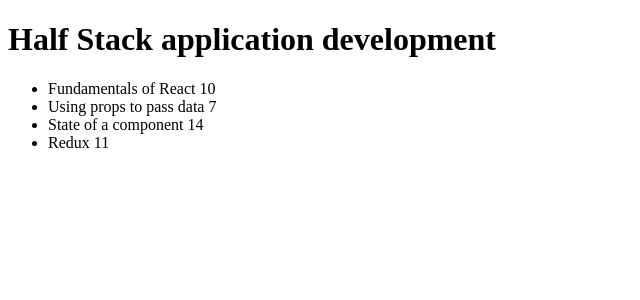
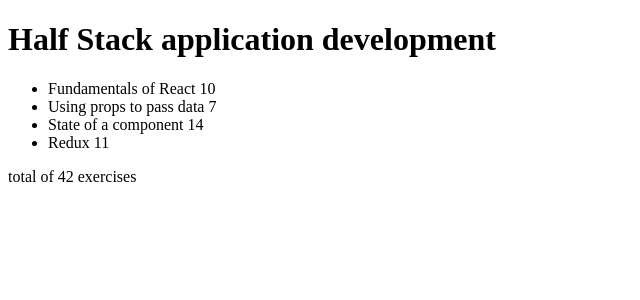
Before and after one commit to juh3/hy_fullstack_open, a JavaScript app in the folder osa2/kurssitiedot_step6/: page / in a window 1280 px wide. Shown: the top 300 px of the page, without its empty margins (0-640 px from the left). Built offline with nearby package versions, Linux system fonts and the light colour scheme.

Commit message:
Implemented total component, which sums up the amount of exercises

```diff
--- a/osa2/kurssitiedot_step6/src/App.js
+++ b/osa2/kurssitiedot_step6/src/App.js
@@ -26,21 +26,17 @@ const App = () => {
       }
     ]
   }
-  const Course = (props) =>{
-    return(
-      <div>
+  const Course = (props) =>(
         <Header course = {props.course}/>
-        <Part course = {props.course}/>
+        )
 
-      </div>
-    )
-  }
   const Header = (props) =>(
     <h1> {props.course.name}</h1>
   )
 
   const Part = (props) =>{
     return(
+
       <ul> {props.course.parts.map(part =>
         <li key = {part.id}>
           {part.name} {part.exercises}
@@ -49,9 +45,27 @@ const App = () => {
    </ul>
     )
   }
+
+  const Total = (props) =>{
+    let total = 0
+    for (let i = 0; i<props.course.parts.length;i++){
+      total += props.course.parts[i].exercises
+    }
+
+    return(
+      <p>total of {total} exercises </p>
+    )
+  }
+
+
+
+
+
   return (
     <div>
       <Course course={course} />
+      <Part course = {course}/>
+      <Total course = {course}/>
 
     </div>
   )
```
